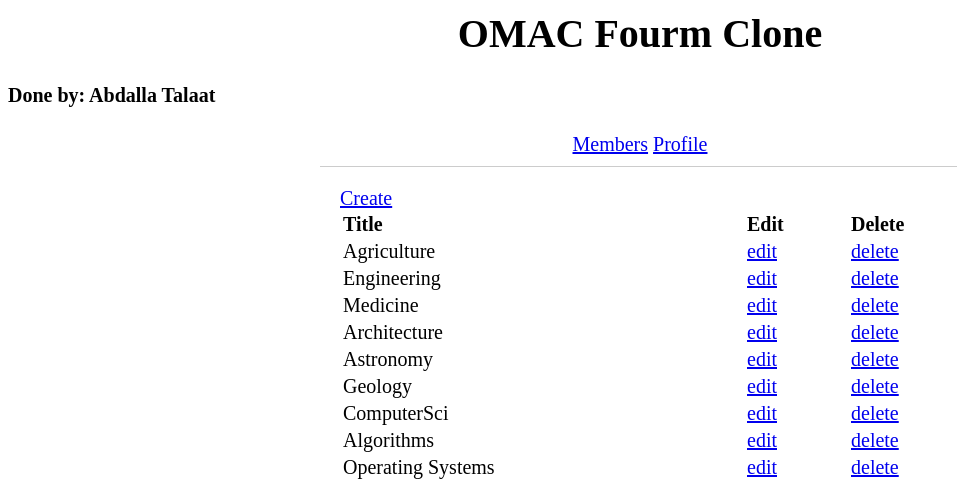
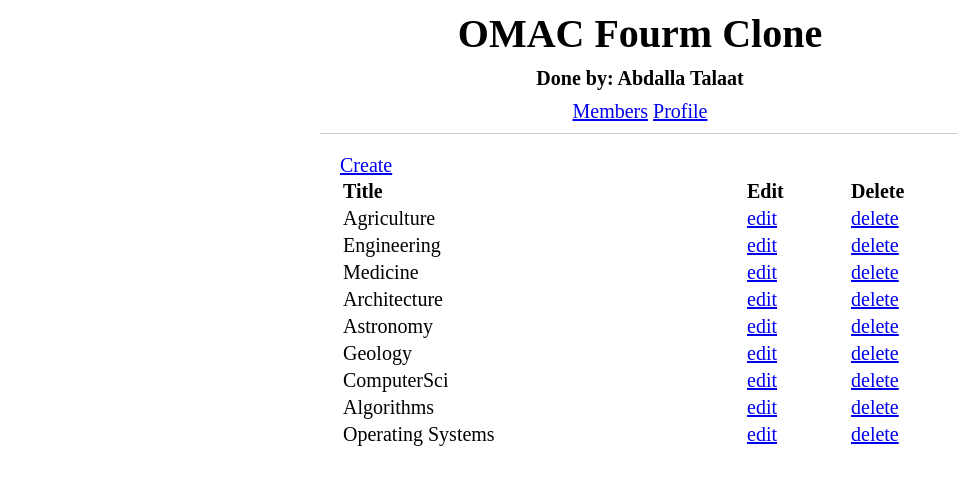
Before and after one commit to abdallatalaat/omac-fourm-clone, a Flask app: page / in a window 1280 px wide. Shown: the top 481 px of the page, without its empty margins (0-957 px from the left). Run offline with Flask 2, Linux system fonts and the light colour scheme.

Commit message:
Merge branch 'release/1.0.0'

```diff
--- a/app/templates/index.html
+++ b/app/templates/index.html
@@ -11,7 +11,7 @@
 <body>
 
     <h1 class="centered-item">OMAC Fourm Clone</h1>
-    <h4>Done by: Abdalla Talaat</h4>
+    <h4 class="centered-item">Done by: Abdalla Talaat</h4>
 
 
   <div class="centered-item">
```
